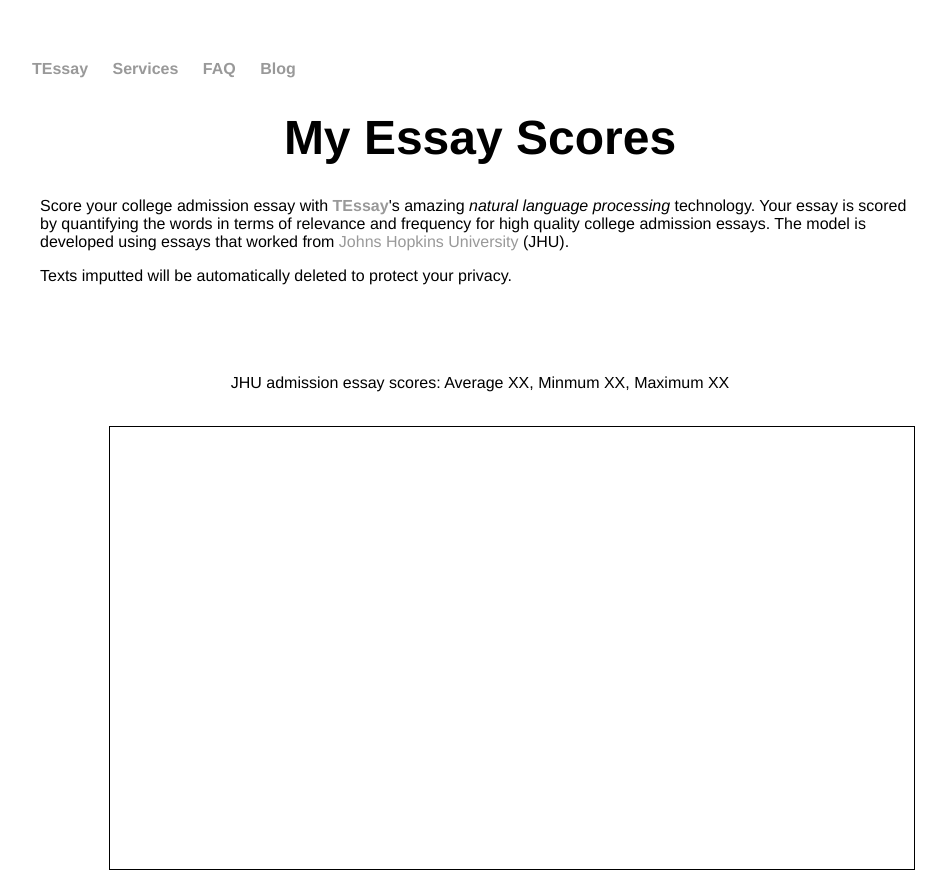
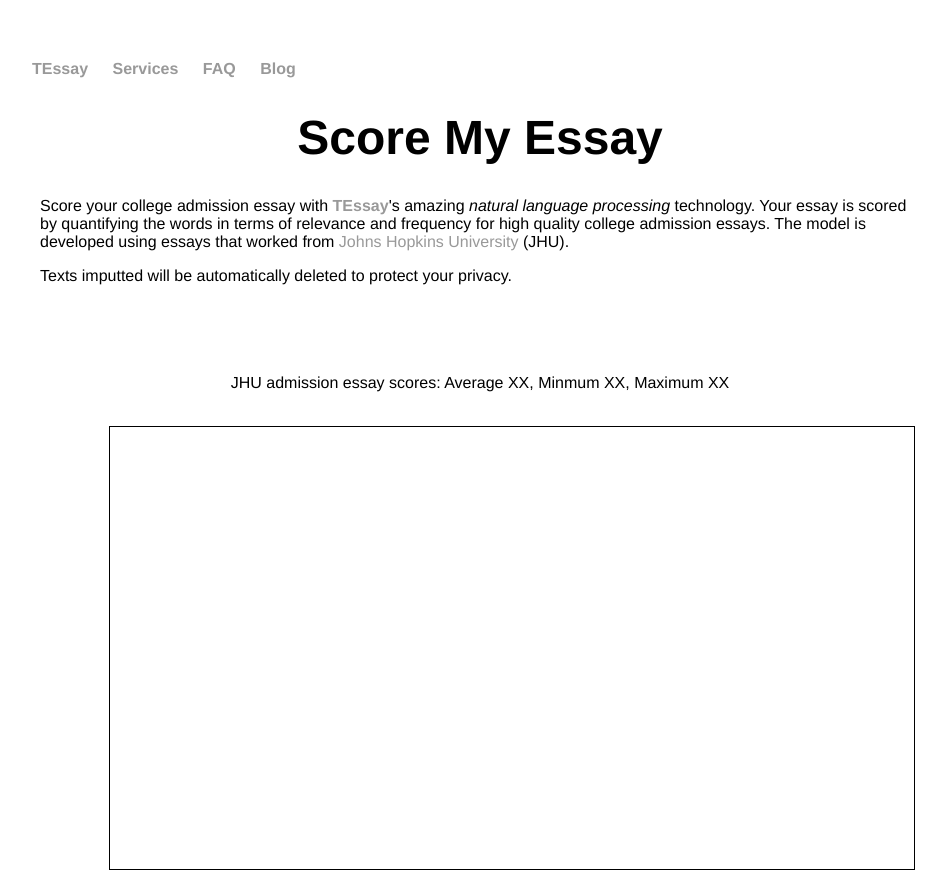
Before and after one commit to TEssayAnalytics/PnF_nlp, a plain HTML site: page index.html in a window 1280 px wide. Shown: the top 879 px of the page, without its empty margins (160-1106 px from the left). Drawn offline with Linux system fonts and the light colour scheme.

Commit message:
Changing title to score my essay

```diff
--- a/index.html
+++ b/index.html
@@ -120,7 +120,7 @@
 			</nav>
 			<div class="container">
         <div class="blurb">
-        	<h1>My Essay Scores</h1>
+        	<h1>Score My Essay</h1>
         </div><!-- /.blurb -->
         <div id="service_intro">
           <p>Score your college admission essay with <b><a href="http://www.tessay.org/">TEssay</a></b>'s
```
